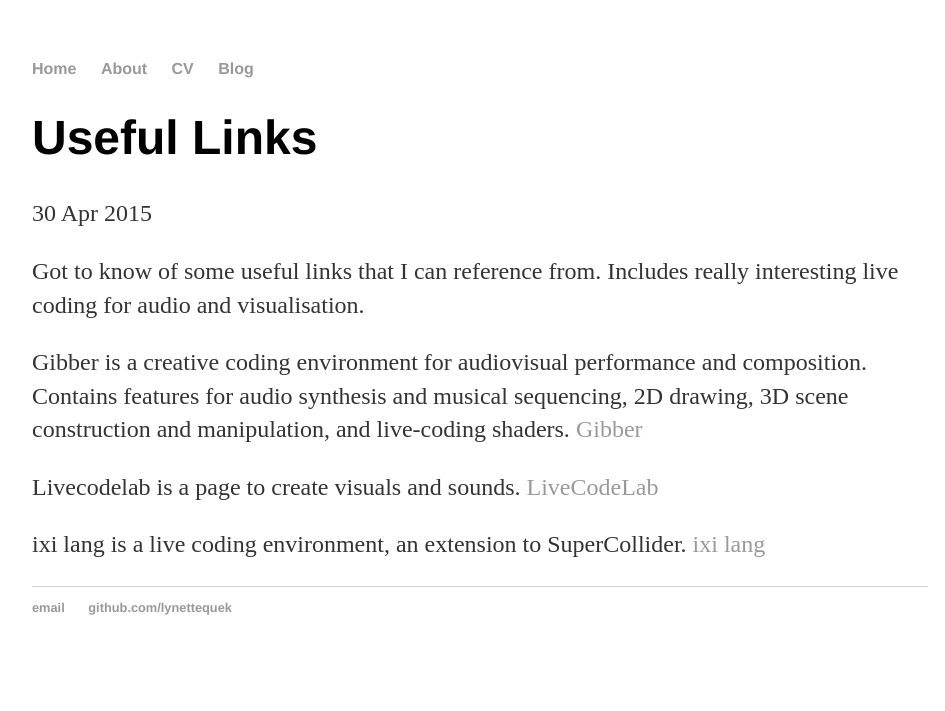
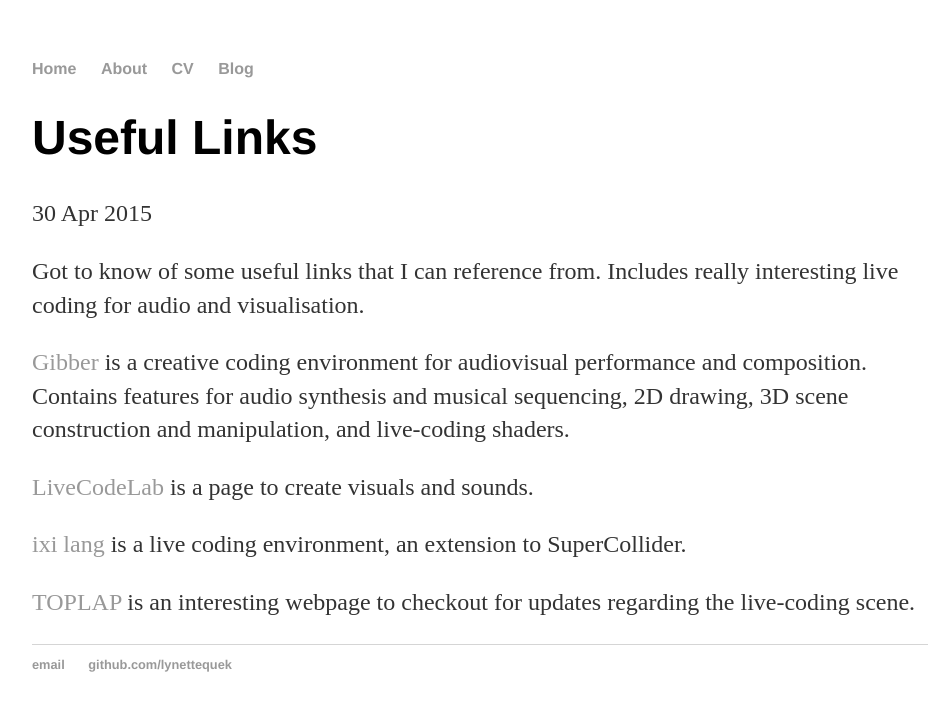
Before and after one commit to lynettequek/lynettequek.github.io, a Jekyll site: the page built from _posts/2015-04-30-Useful-Links.md, in a window 1280 px wide. Shown: the top 711 px of the page, without its empty margins (160-1105 px from the left). Built offline with Jekyll 4.4.1, drawn with Linux system fonts in a browser that asks for light colours.

Commit message:
Update 2015-04-30-Useful-Links.md

```diff
--- a/_posts/2015-04-30-Useful-Links.md
+++ b/_posts/2015-04-30-Useful-Links.md
@@ -6,12 +6,13 @@ date: 2015-04-30
 
 Got to know of some useful links that I can reference from. Includes really interesting live coding for audio and visualisation.
 
-Gibber is a creative coding environment for audiovisual performance and composition. Contains features for audio synthesis and musical sequencing,
+[Gibber](http://gibber.mat.ucsb.edu/) is a creative coding environment for audiovisual performance and composition. Contains features for audio synthesis and musical sequencing,
 2D drawing, 3D scene construction and manipulation, and live-coding shaders.
-[Gibber](http://gibber.mat.ucsb.edu/)
 
-Livecodelab is a page to create visuals and sounds.
-[LiveCodeLab](http://livecodelab.net/)
 
-ixi lang is a live coding environment, an extension to SuperCollider.
-[ixi lang](http://www.ixi-audio.net/ixilang/)
+[LiveCodeLab](http://livecodelab.net/) is a page to create visuals and sounds.
+
+
+[ixi lang](http://www.ixi-audio.net/ixilang/) is a live coding environment, an extension to SuperCollider.
+
+[TOPLAP](http://toplap.org/) is an interesting webpage to checkout for updates regarding the live-coding scene.
```
